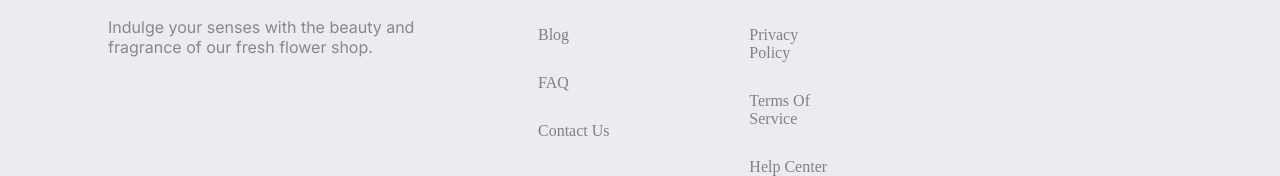
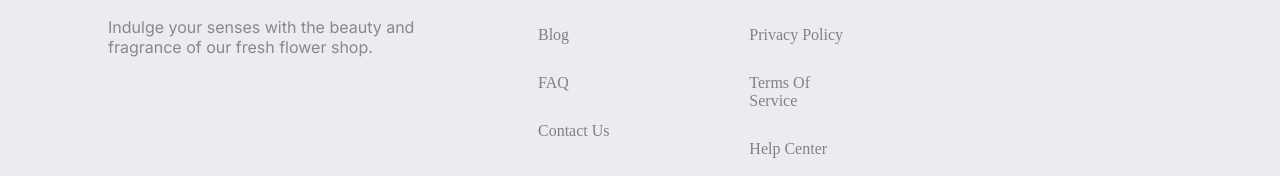
Before and after one commit to Izaj-ahmed/Assignment-2, a plain HTML site: page index.html in a window 1280 px wide. Shown: the part 4026-4202 px from the top of the page. Drawn offline with Linux system fonts and the light colour scheme.

Commit message:
checking solve

```diff
--- a/style.css
+++ b/style.css
@@ -456,7 +456,7 @@ body{
 }
 
 .footer-List{
-    width: 85px;
+    width: 100px;
     height: 248px;
     margin-right: 90px;
 }
```
